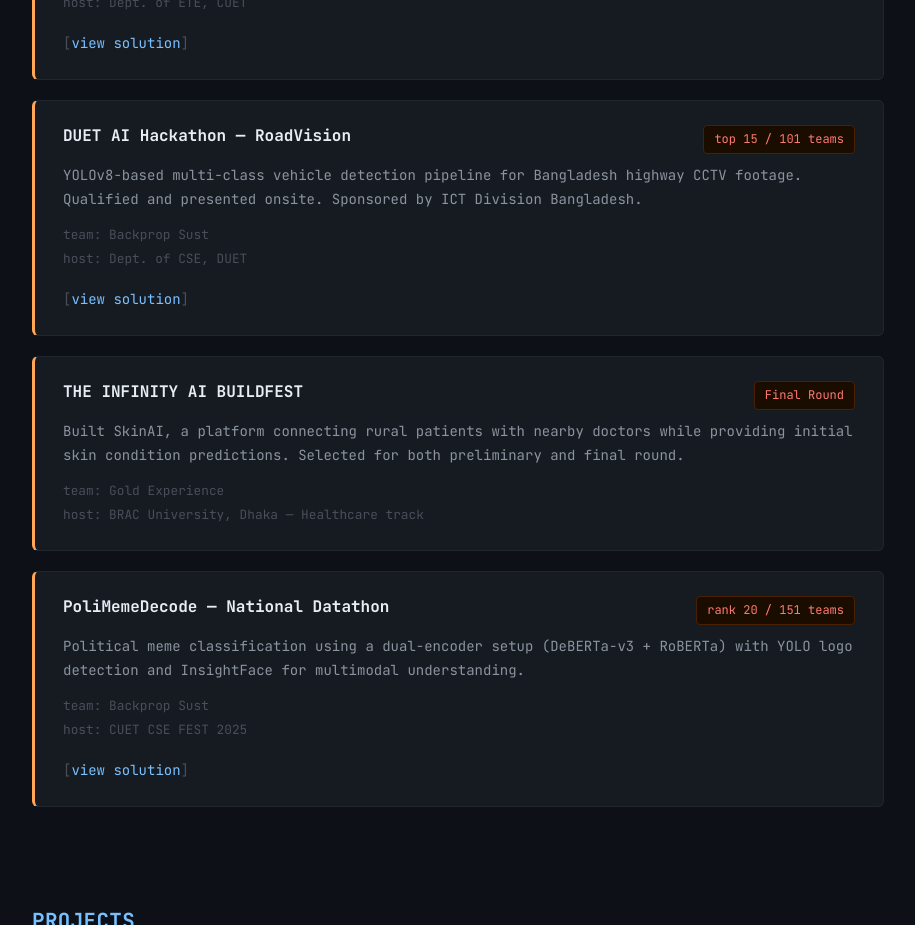
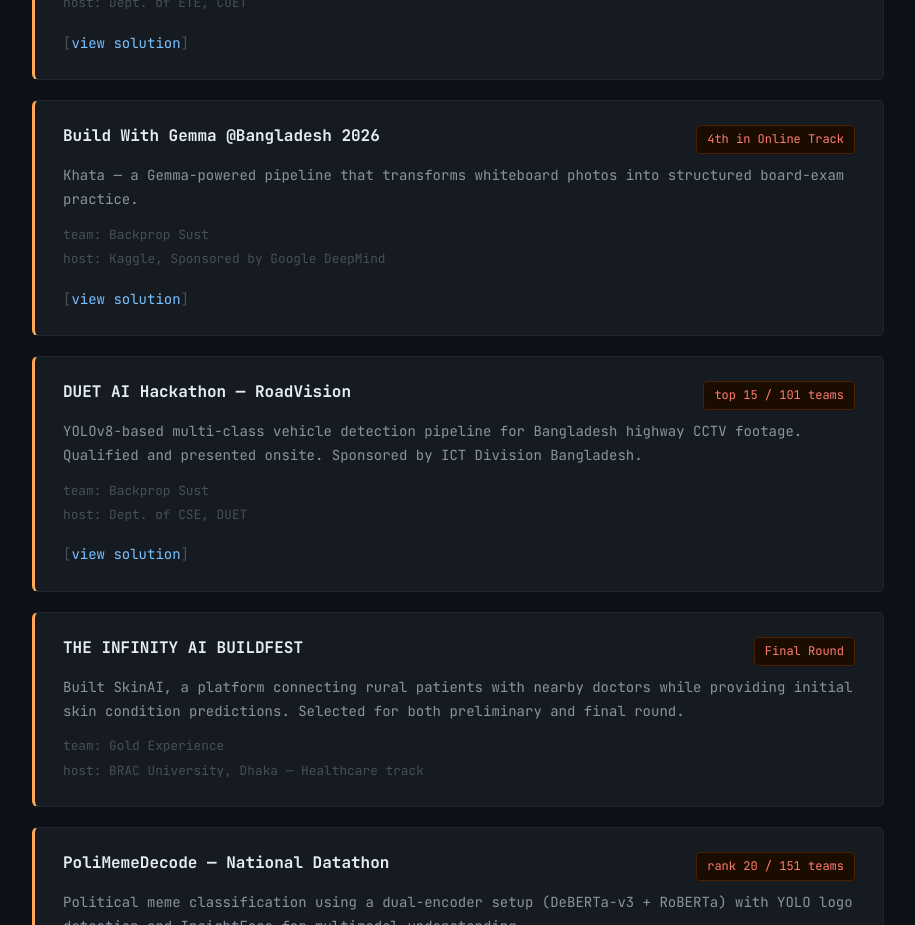
Before and after one commit to Miftahul-adib/my-portfolio, a React (Vite) app: page / in a window 1280 px wide. Shown: the part 2600-3525 px from the top of the page, without its empty margins (182-1097 px from the left). Built offline with nearby package versions, Linux system fonts and the light colour scheme.

Commit message:
Update Competitions.jsx

```diff
--- a/src/components/Competitions.jsx
+++ b/src/components/Competitions.jsx
@@ -9,6 +9,15 @@
     host: 'Dept. of ETE, CUET',
     link: 'https://github.com/Miftahul-adib/AIFication-4th-Place-Solution-BackpropSust',
   },
+
+  {
+  name: 'Build With Gemma @Bangladesh 2026',
+  badge: '4th in Online Track',
+  description: 'Khata — a Gemma-powered pipeline that transforms whiteboard photos into structured board-exam practice.',
+  team: 'Backprop Sust',
+  host: 'Kaggle, Sponsored by Google DeepMind',
+  link: 'https://www.kaggle.com/competitions/build-with-gemma-bangladesh/writeups/new-writeup-1785044974927',
+},
   {
     name: 'DUET AI Hackathon — RoadVision',
     badge: 'top 15 / 101 teams',
```
